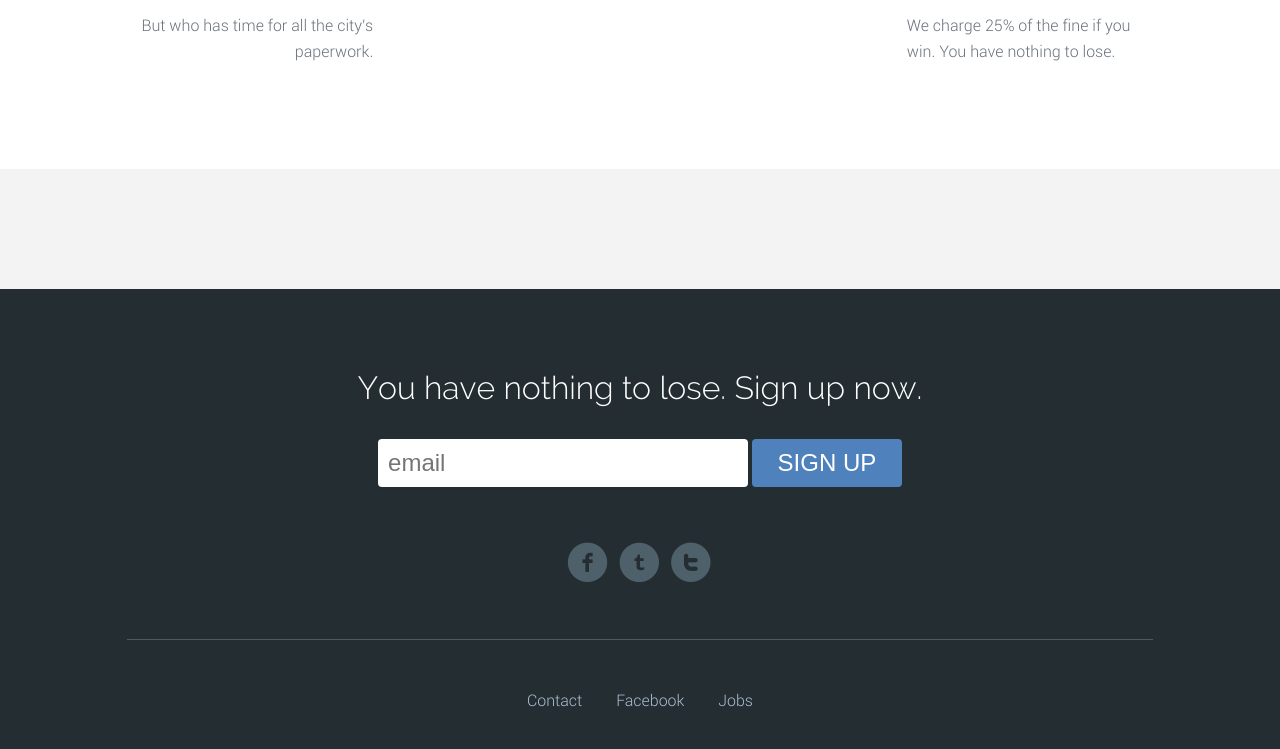
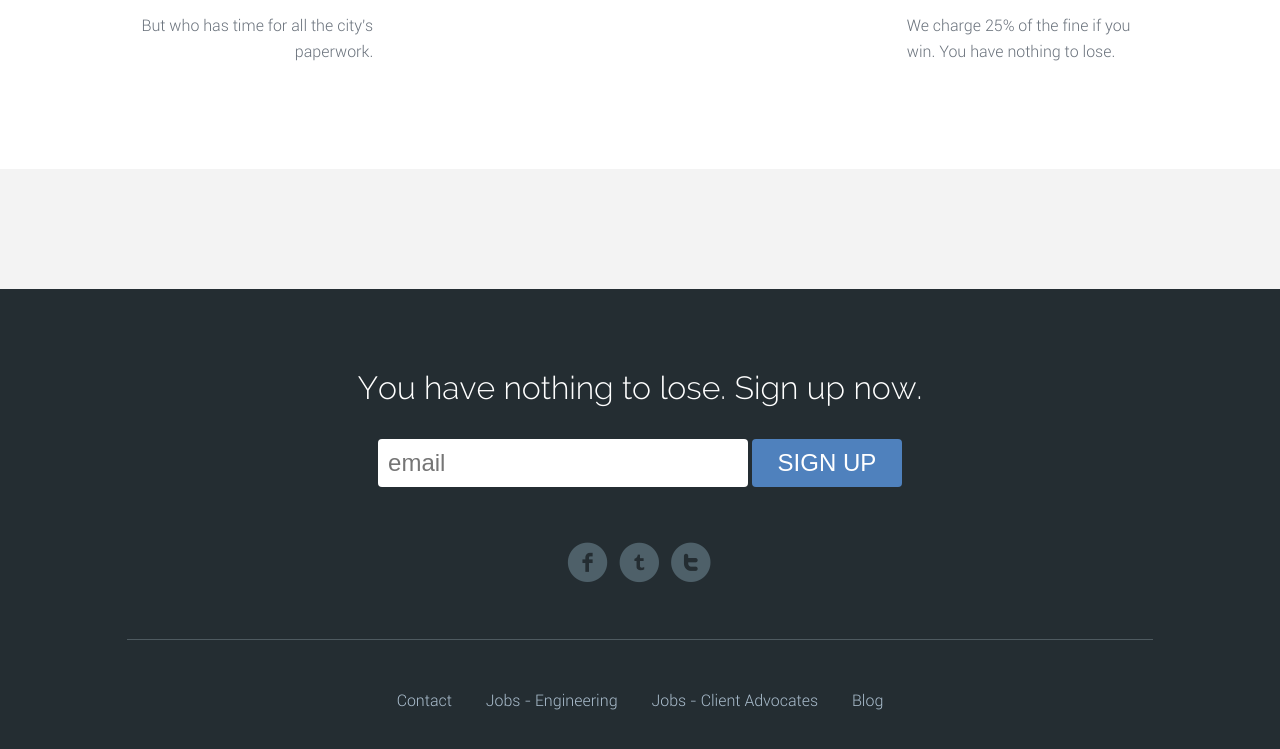
Before and after one commit to hegs/getfixed.me, a plain HTML site: page index.html in a window 1280 px wide. Shown: the part 1001-1750 px from the top of the page. Drawn offline with nearby package versions, Linux system fonts and the light colour scheme; a script that the page names is missing; files whose address does not match are found by name.

Commit message:
Changed footer links for Jobs.
Signed-off-by: David Hegarty <davidhegarty@gmail.com>

```diff
--- a/index.html
+++ b/index.html
@@ -7,7 +7,7 @@
         <script src="//cdn.optimizely.com/js/545430386.js"></script>
         <meta charset="utf-8">
         <meta http-equiv="X-UA-Compatible" content="IE=edge,chrome=1">
-        <title>Fixed</title>
+        <title>Fixed - The easiest way to fix a parking ticket</title>
         <meta name="description" content="">
 
         <meta content="width=device-width, initial-scale=1, maximum-scale=1, user-scalable=no" name="viewport">
@@ -201,8 +201,9 @@
                 <!-- INSERT Footer Links // Insert Desired menu items  -->
                 <ul>
                 	<li><a href="mailto:hello@getfixed.me">Contact</a></li>
-                	<li><a href="https://www.facebook.com/getfixed.me">Facebook</a></li>
-                	<li><a href="mailto:jobs@getfixed.me">Jobs</a></li>
+                	<li><a href="http://fixed.jobscore.com">Jobs - Engineering</a></li>
+                    <li><a href="https://docs.google.com/forms/d/1sxCa1_MpCD0hhLYREIdgOALsg5k1PWTLWVme9JYCwnA/viewform">Jobs - Client Advocates</a></li>
+                    <li><a href="http://blog.getfixed.me">Blog</a></li>
                 </ul>
 
             <!-- END FOOTER -->
```
